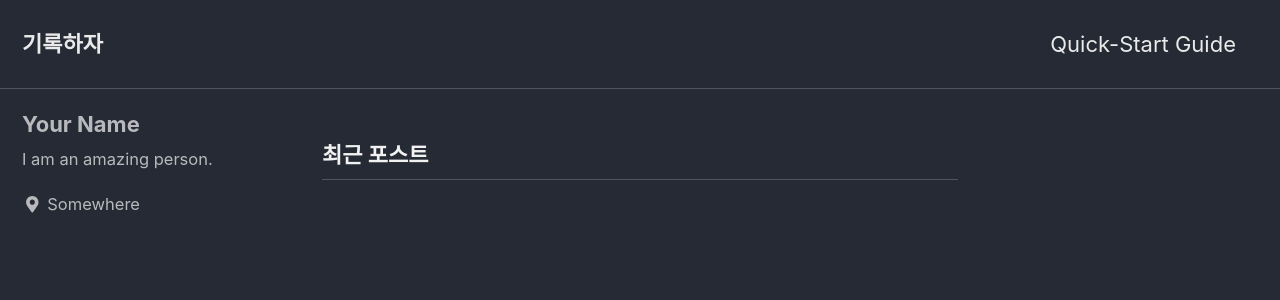
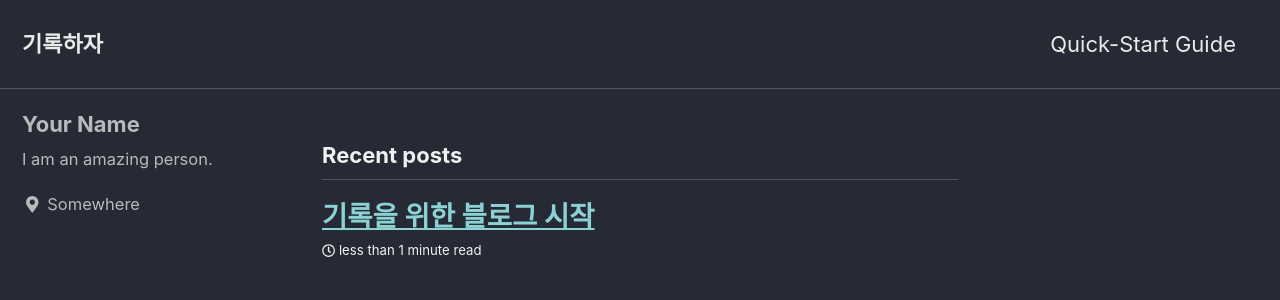
Before and after one commit to LeeSungGuk/LeeSungGuk.github.io, a Jekyll site: the page built from index.html, in a window 1280 px wide and 900 px high. Shown: the top 300 px of the window. Built offline with Jekyll 4.4.1, drawn with Linux system fonts in a browser that asks for light colours; cached includes are drawn as plain includes; the list of posts is cut into pages by our own code; some of the changed text lies outside the part shown.

Commit message:
첫 post

```diff
--- a/_config.yml
+++ b/_config.yml
@@ -15,10 +15,10 @@
 minimal_mistakes_skin    : "dark" # "air", "aqua", "contrast", "dark", "dirt", "neon", "mint", "plum", "sunrise"
 
 # Site Settings
-locale                   : "ko-KR"
+locale                   : "en-US"
 title                    : "기록하자"
 title_separator          : "-"
-name                     : "이성국"
+name                     : "jin3137"
 description              : "최선을 다해 기록하자"
 url                      : "https://leesungguk.github.io" # the base hostname & protocol for your site e.g. "https://mmistakes.github.io"
 baseurl                  : # the subpath of your site, e.g. "/blog"
--- /dev/null
+++ b/_posts/2019-03-26-start-blog.md
@@ -0,0 +1,6 @@
+---
+title: "기록을 위한 블로그 시작"
+data: 2019-03-25 04:48:00
+categories:
+  - Blog
+---
```
